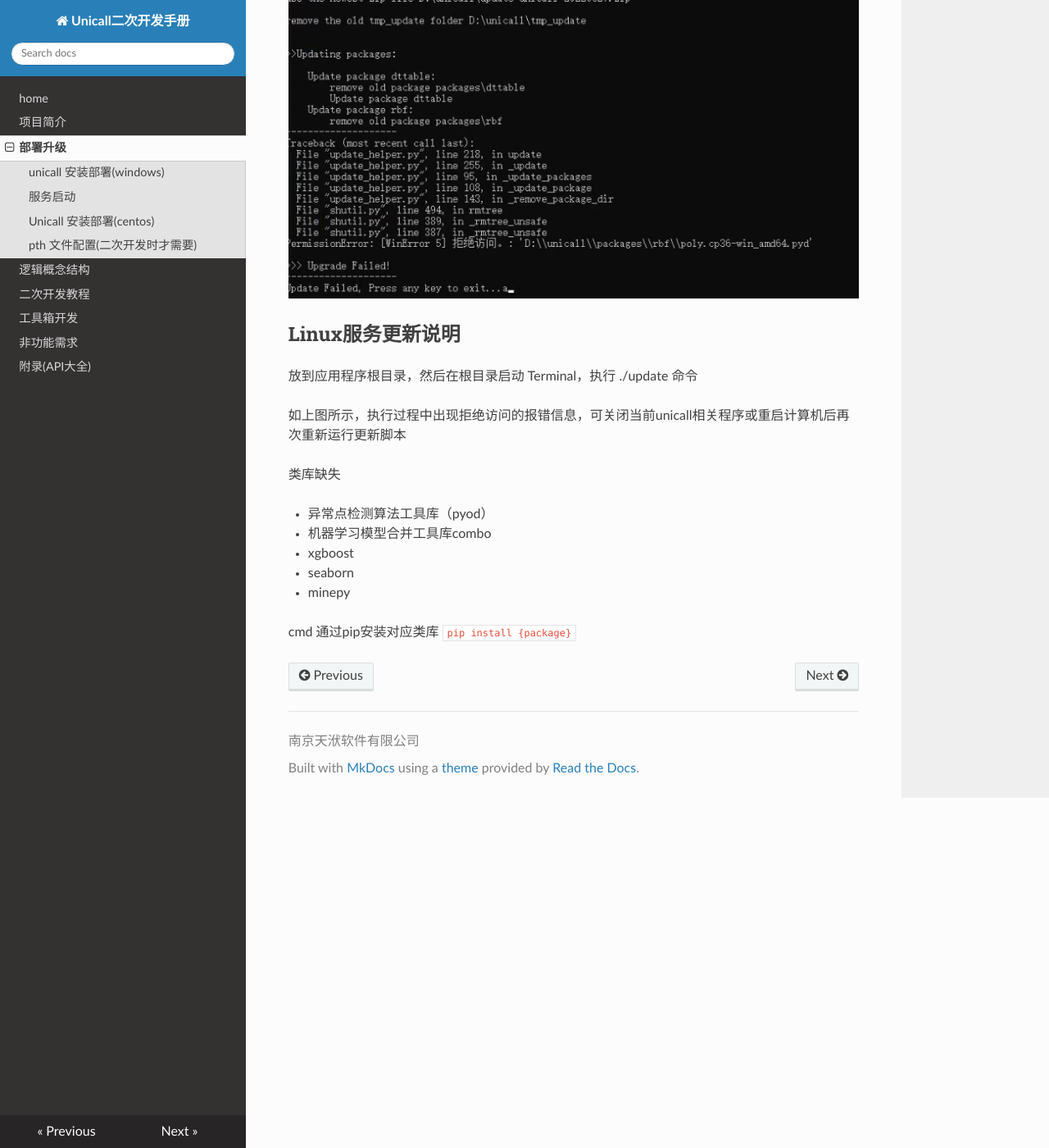
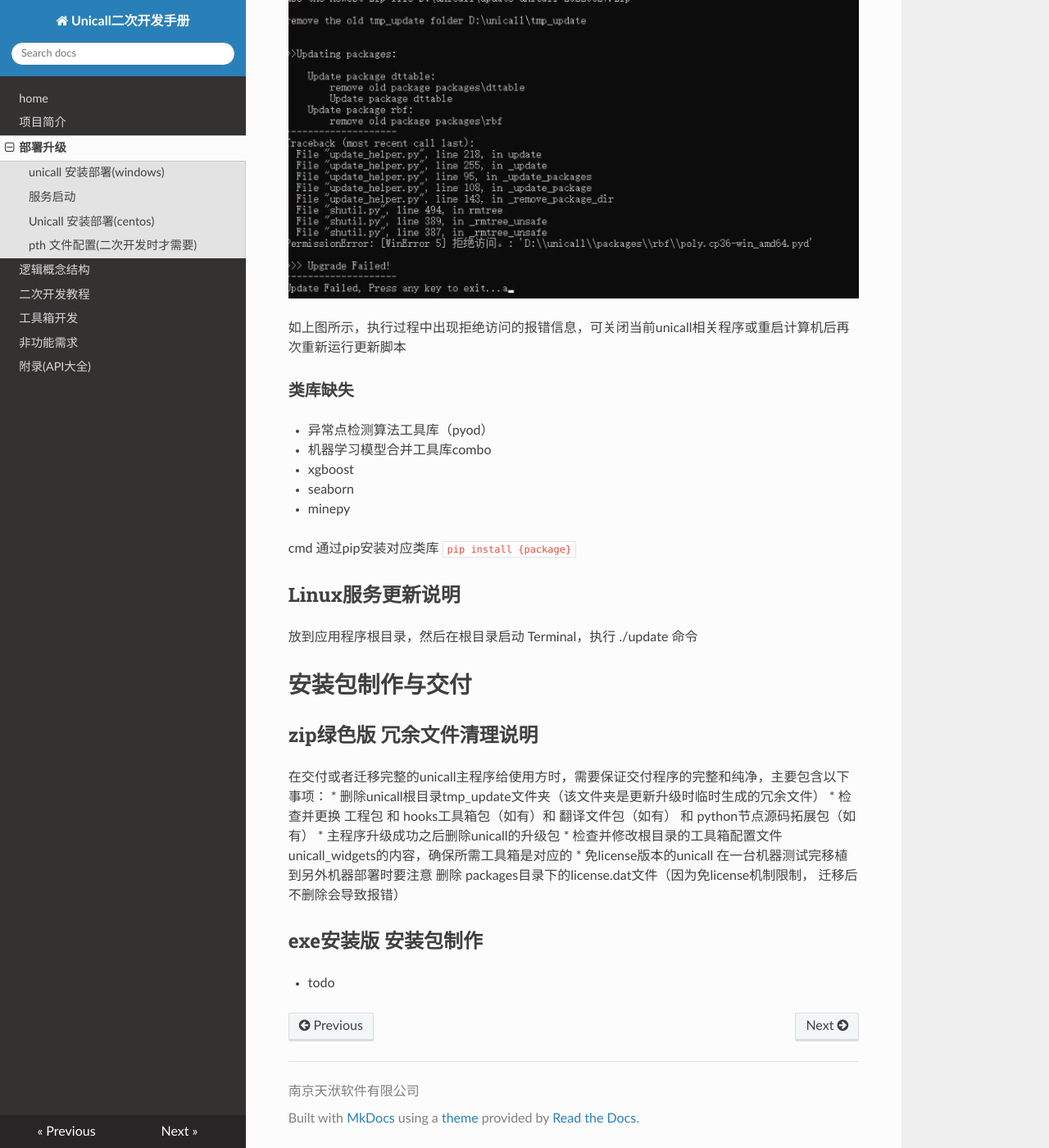
Before and after one commit to solheng/UnilabDoc, an MkDocs documentation site: the page built from docs/unicall部署与升级.md, in a window 1280 px wide and 1400 px high, scrolled down 3950 px. Shown: the whole window at 82% size. Built offline with MkDocs 1.6.1, drawn with Linux system fonts in a browser that asks for light colours; nearby versions of some CDN libraries.

Commit message:
补充 安装包制作与交付内容

```diff
--- a/docs/unicall部署与升级.md
+++ b/docs/unicall部署与升级.md
@@ -74,3 +71,18 @@
 
 cmd 通过pip安装对应类库
 `pip install {package}`
+
+## Linux服务更新说明
+放到应用程序根目录，然后在根目录启动 Terminal，执行 ./update 命令
+
+
+# 安装包制作与交付
+## zip绿色版 冗余文件清理说明
+在交付或者迁移完整的unicall主程序给使用方时，需要保证交付程序的完整和纯净，主要包含以下事项：
+* 删除unicall根目录tmp_update文件夹（该文件夹是更新升级时临时生成的冗余文件）
+* 检查并更换 工程包 和 hooks工具箱包（如有）和 翻译文件包（如有） 和 python节点源码拓展包（如有）
+* 主程序升级成功之后删除unicall的升级包
+* 检查并修改根目录的工具箱配置文件unicall_widgets的内容，确保所需工具箱是对应的
+* 免license版本的unicall 在一台机器测试完移植到另外机器部署时要注意 删除 packages目录下的license.dat文件（因为免license机制限制， 迁移后不删除会导致报错）
+## exe安装版 安装包制作
+* todo
```
Also changed, not shown: other parts of docs/unicall部署与升级.md (+1 -4 lines).
